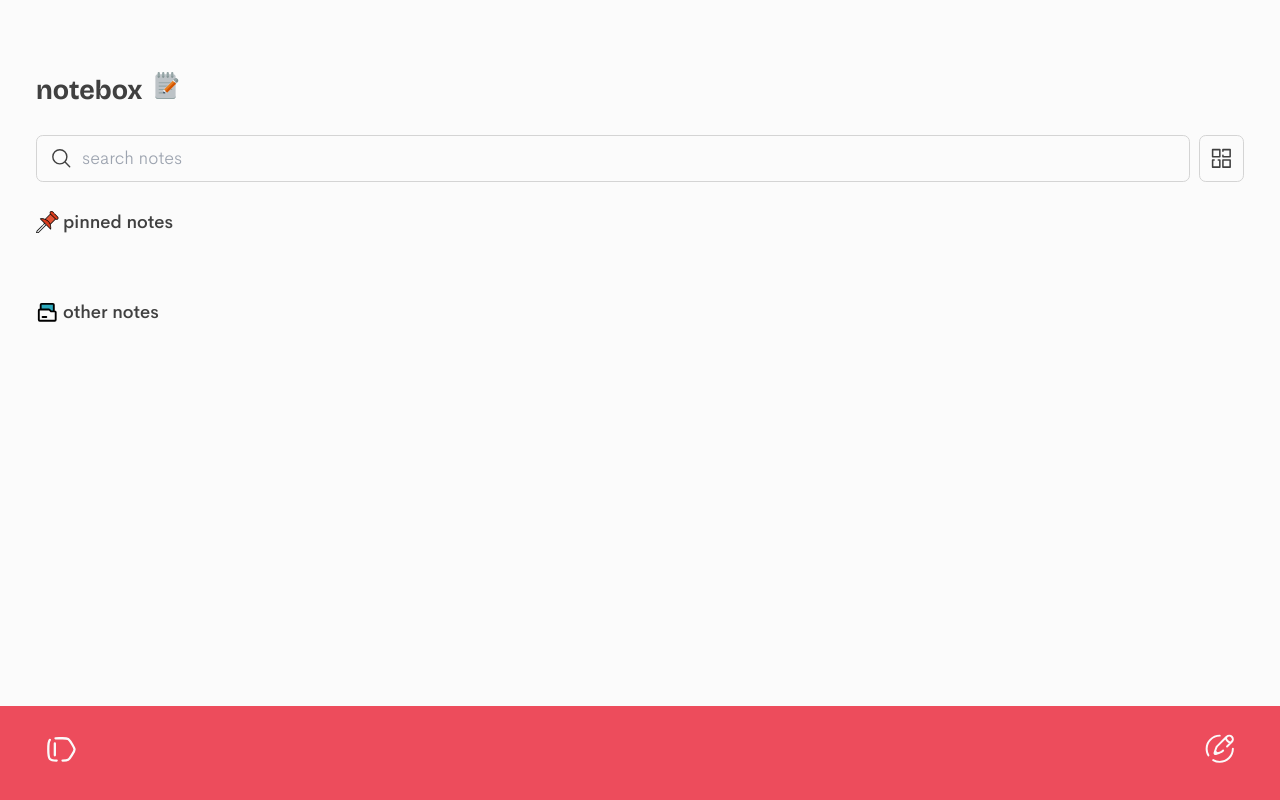
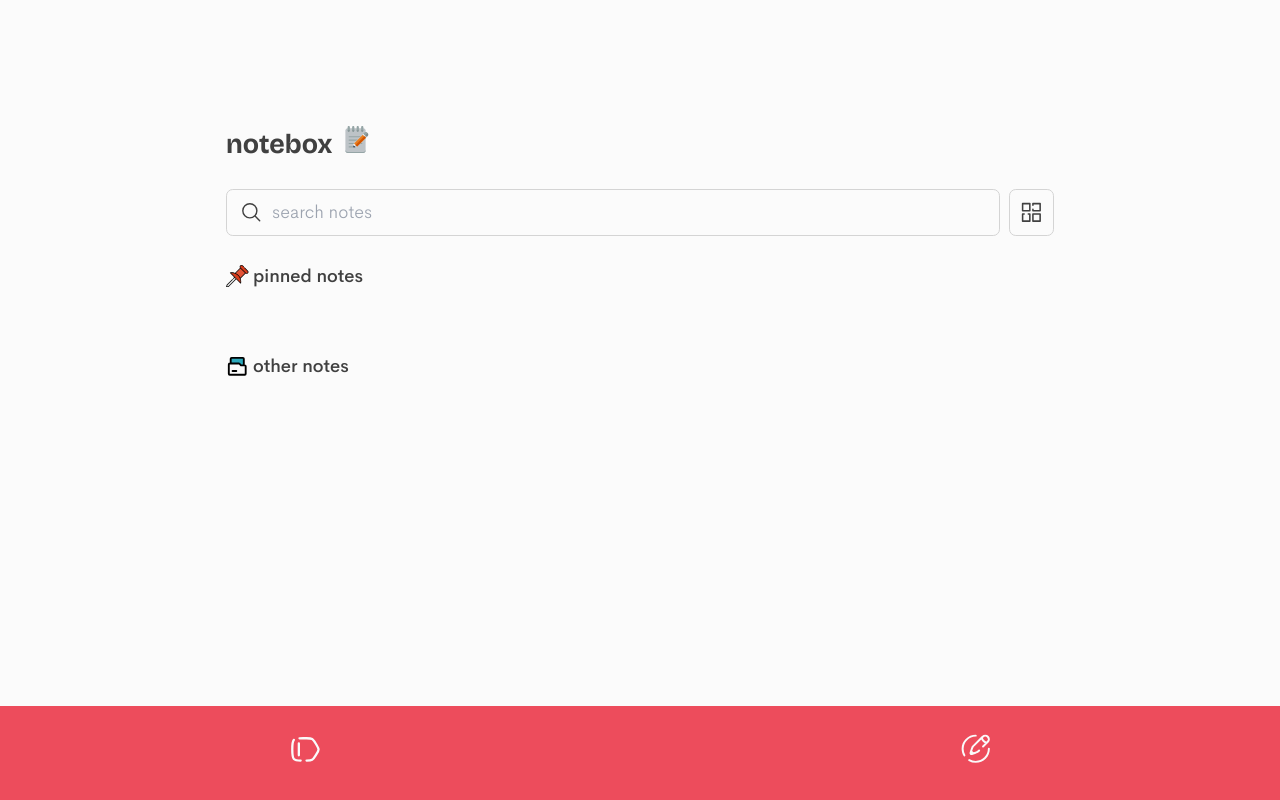
Before and after one commit to the-eduek/notebox, a React (Vite) app: page / in a window 1280 px wide. Built offline with nearby package versions, Linux system fonts and the light colour scheme.

Commit message:
fix; responsiveness

```diff
--- a/src/components/MainButton.tsx
+++ b/src/components/MainButton.tsx
@@ -5,7 +5,8 @@ import Tag from "./images/Tag";
 
 const MainButton: React.FC = () => {
   return (
-    <section className="bg-[#ed4c5c] bottom-0 fixed flex justify-between left-0 px-4 text-neutral-50 w-full">
+    <section className="bg-[#ed4c5c] bottom-0 fixed  left-0 px-4 text-neutral-50 w-full">
+      <div className="flex justify-between  mx-auto  max-w-2xl w-full">
         <Link
           className="flex font-medium items-center justify-center pb-8 px-6 pt-6 text-lg"
           title="New Note"
@@ -25,6 +26,7 @@ const MainButton: React.FC = () => {
             <WritingHand />
           </span>
         </Link>
+      </div>
     </section>
   );
 };
--- a/src/pages/Home.tsx
+++ b/src/pages/Home.tsx
@@ -22,7 +22,7 @@ function Home () {
   };
 
   return (
-    <section className="min-h-screen pb-20 px-8 pt-16">
+    <section className="max-w-4xl mx-auto min-h-screen pb-20 px-8 sm:px-10 md:px-20 pt-16 md:pt-28">
       <h1 className="flex font-bold font-bricolage text-2xl">
         notebox
 
--- a/src/pages/NewNote.tsx
+++ b/src/pages/NewNote.tsx
@@ -98,7 +98,7 @@ const NewNote: React.FC = () => {
   };
 
   return (
-    <section className="min-h-screen pb-16 px-8">
+    <section className="max-w-4xl mx-auto min-h-screen pb-20 px-8 sm:px-10 md:px-20 pt-16">
       <div className="pb-14 pt-12">
         <Nav
           triggerSubmit={triggerSubmit}
--- a/src/pages/NotePage.tsx
+++ b/src/pages/NotePage.tsx
@@ -34,14 +34,14 @@ const NotePage: React.FC = () => {
     );
   }
 
-  const [ noteTitle, setNoteTitle ] = useState<string>(noteObj.title ?? "");
+  const [ noteTitle, setNoteTitle ] = useState<string>(noteObj!.title ?? "");
 
   const handleTitleChange = (evt: React.KeyboardEvent<HTMLInputElement>) => {
     if (evt.key.toLowerCase() === "enter") textAreaRef.current?.focus();
   };
 
   // note content
-  const [ noteContent, setNoteContent ] = useState<string>(noteObj.content);
+  const [ noteContent, setNoteContent ] = useState<string>(noteObj!.content);
   const textAreaRef =  useRef<HTMLTextAreaElement>(null);
   const formElt = useRef<HTMLFormElement | null>(null);
 
@@ -62,7 +62,7 @@ const NotePage: React.FC = () => {
 
   // editing note tags
   const [ tagInput, setTagInput] = useState<string>('');
-  const [ noteTags, setNoteTags ] = useState<Array<string>>(noteObj?.tags ?? []);
+  const [ noteTags, setNoteTags ] = useState<Array<string>>(noteObj!.tags ?? []);
 
   const hanldleTagSubmit = (evt: React.KeyboardEvent<HTMLInputElement>): void => {
     const trimmedInput: string = tagInput.trim();
@@ -129,7 +129,7 @@ const NotePage: React.FC = () => {
 
 
   return (
-    <section className="min-h-screen pb-16 px-8">
+    <section className="max-w-4xl mx-auto min-h-screen pb-20 px-8 sm:px-10 md:px-20 pt-16">
       <div className="flex items-center pb-14 pt-12">
         <div className="flex-grow">
           <Nav
@@ -173,7 +173,7 @@ const NotePage: React.FC = () => {
 
         <p className="pb-5 pt-3.5 text-neutral-500 text-sm">
           <span className="pr-1">🗓️</span>
-          { noteObj.dateString }
+          { noteObj!.dateString }
         </p>
 
         <div>
@@ -188,7 +188,7 @@ const NotePage: React.FC = () => {
               ))
             }
 
-            { noteObj.tags && editing &&
+            { noteObj!.tags && editing &&
                 <div className="flex flex-1 min-w-[5.5rem]">
                   <input
                     className="bg-transparent h-full outline-none my-1 py-1 w-full"
```
Lines whose indentation alone changed are shown as unchanged.
